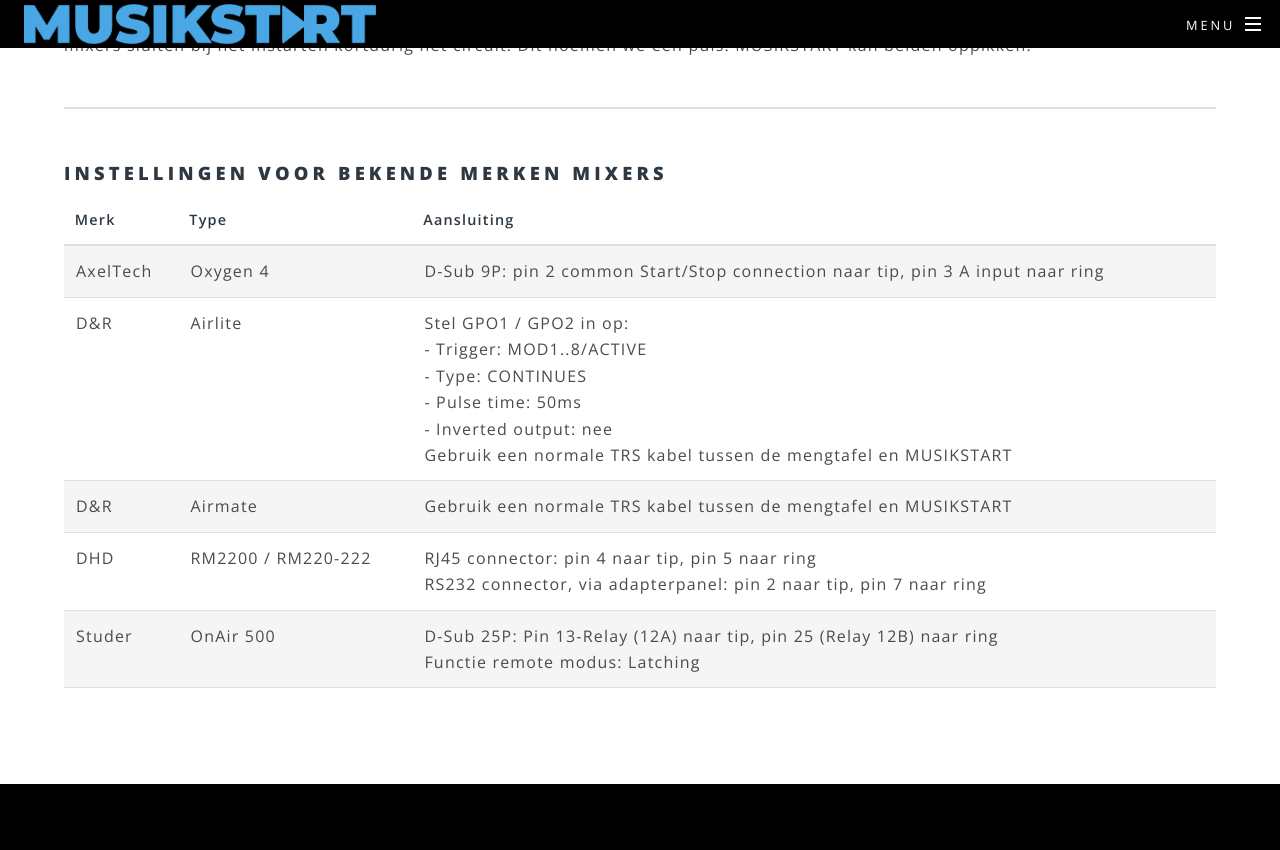
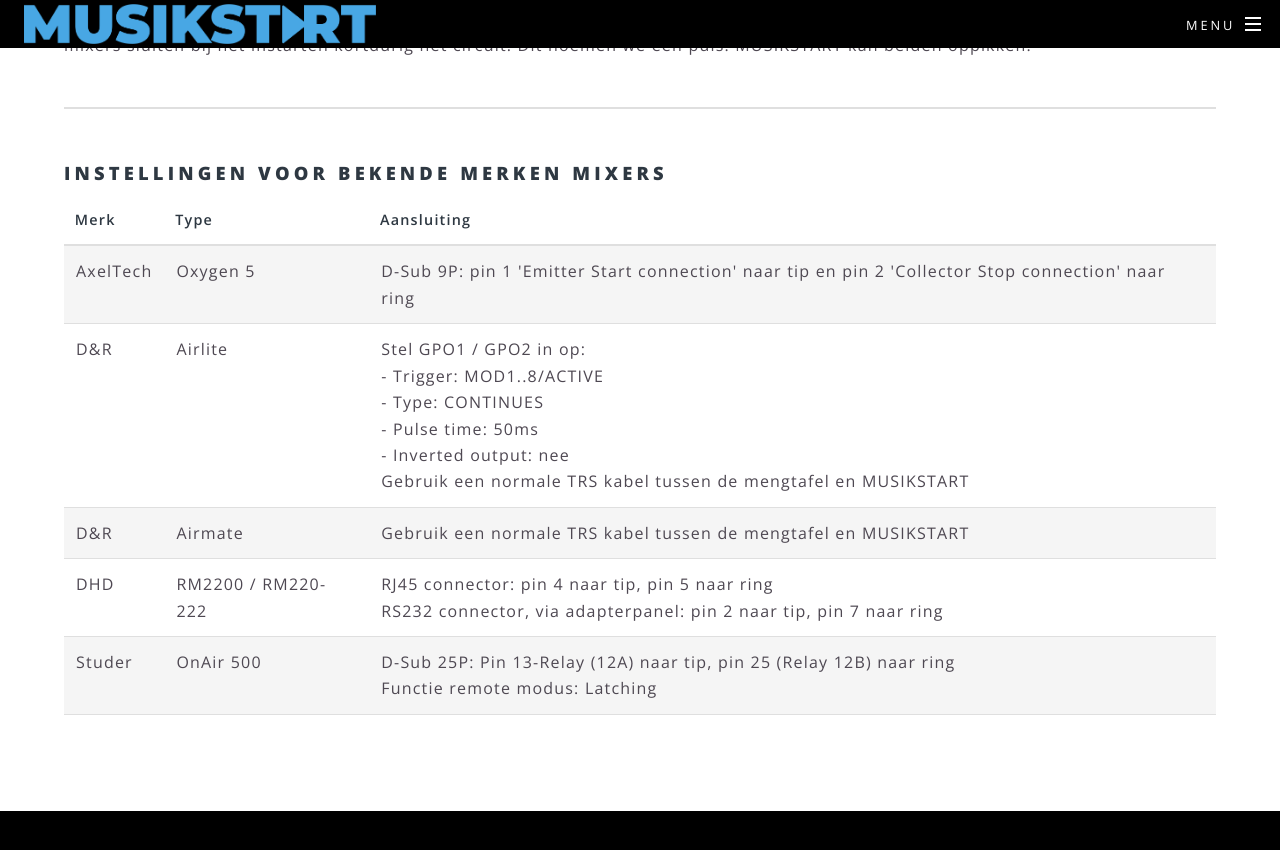
Before and after one commit to xsivreyer/musikstart, a Jekyll site: the page built from mixers.html, in a window 1280 px wide and 900 px high, scrolled down 1125 px. Shown: the top 850 px of the window. Built offline with Jekyll 4.4.1, drawn with Linux system fonts in a browser that asks for light colours.

Commit message:
Oxygen 4->5

```diff
--- a/mixers.html
+++ b/mixers.html
@@ -47,9 +47,9 @@
 			<tbody>
 				<tr>
 					<td>AxelTech</td>
-					<td>Oxygen 4</td>
+					<td>Oxygen 5</td>
 					<td>
-						D-Sub 9P: pin 2 common Start/Stop connection naar tip, pin 3 A input naar ring
+						D-Sub 9P: pin 1 'Emitter Start connection' naar tip en pin 2 'Collector Stop connection' naar ring
 					</td>
 				</tr>
 				<tr>
```
